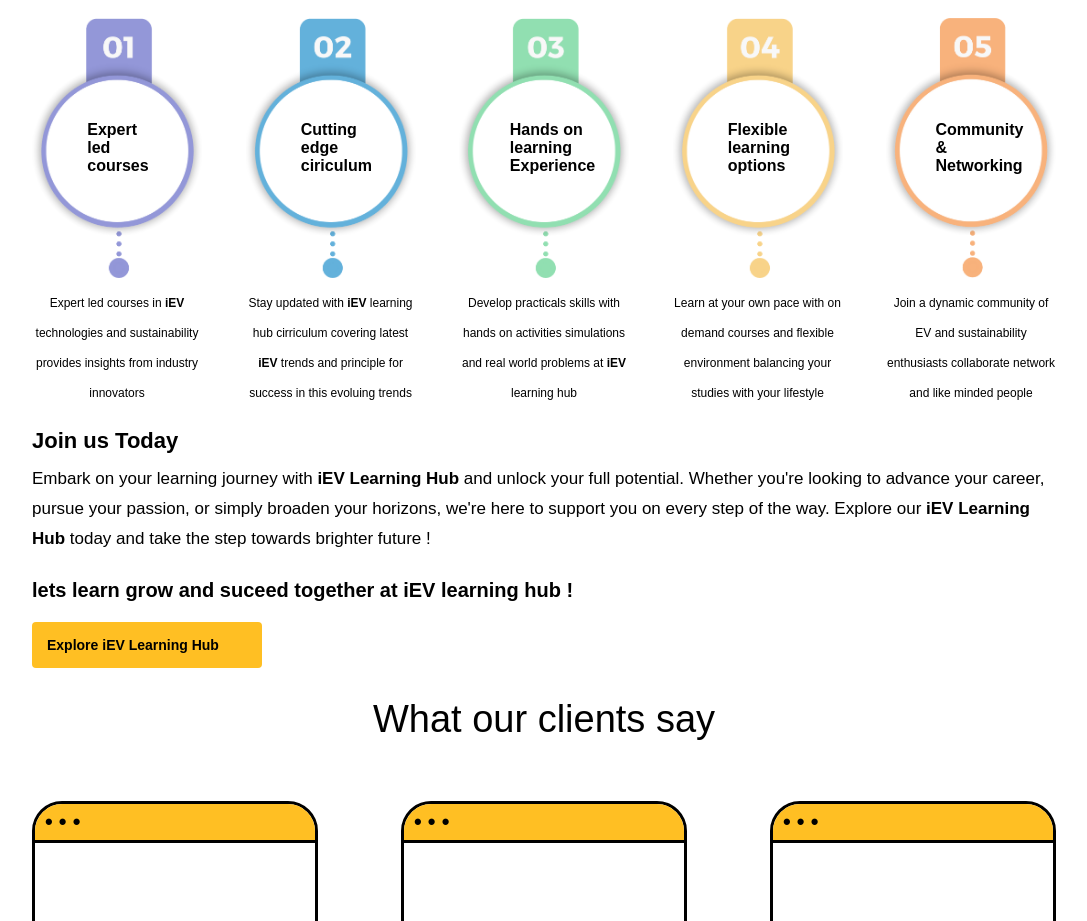
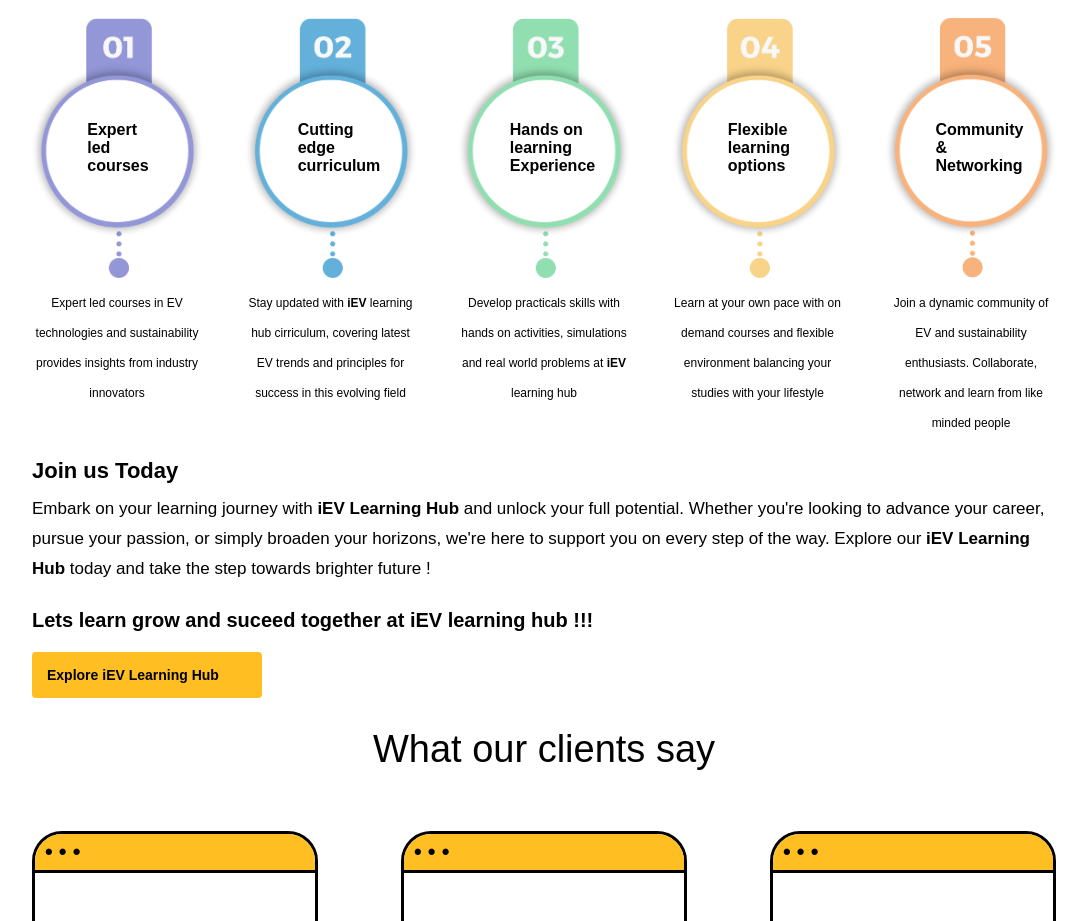
Before and after one commit to iev21/iev-frontend, an Angular app: page / in a window 1280 px wide. Shown: the part 1100-2021 px from the top of the page, without its empty margins (96-1183 px from the left). Built offline with nearby package versions, Linux system fonts and the light colour scheme.

Commit message:
Update home-learning-hub.component.html

```diff
--- a/src/app/home-learning-hub/home-learning-hub.component.html
+++ b/src/app/home-learning-hub/home-learning-hub.component.html
@@ -6,22 +6,22 @@
     <div class="learning__subheading"> Why Choose <span>iEV</span> Learning Hub?</div>
     <div class="learning__journey">
         <div class="div one"><div>Expert led courses</div></div>
-        <div class="div two"><div>Cutting edge ciriculum</div></div>
+        <div class="div two"><div>Cutting edge curriculum</div></div>
         <div class="div three"><div>Hands on learning Experience</div></div>
         <div class="div four"><div>Flexible learning options</div></div>
         <div class="div five"><div>Community & Networking</div></div>
     </div>
     <div class="learning__journey learning__text">
-        <div class="content"><div>Expert led courses in <span>iEV</span> technologies and sustainability provides insights from industry innovators</div></div>
-        <div class="content"><div>Stay updated with <span>iEV</span> learning hub cirriculum covering latest <span>iEV</span> trends and principle for success in this evoluing trends</div></div>
-        <div class="content"><div>Develop practicals skills with hands on activities simulations and real world problems at <span>iEV</span> learning hub </div></div>
+        <div class="content"><div>Expert led courses in EV technologies and sustainability provides insights from industry innovators</div></div>
+        <div class="content"><div>Stay updated with <span>iEV</span> learning hub cirriculum, covering latest EV trends and principles for success in this evolving field</div></div>
+        <div class="content"><div>Develop practicals skills with hands on activities, simulations and real world problems at <span>iEV</span> learning hub </div></div>
         <div class="content"><div>Learn at your own pace with on demand courses and flexible environment balancing your studies with your lifestyle</div></div>
-        <div class="content"><div>Join a dynamic community of EV and sustainability enthusiasts collaborate network and like minded people</div></div>
+        <div class="content"><div>Join a dynamic community of EV and sustainability enthusiasts. Collaborate, network and learn from like minded people</div></div>
     </div>
     <div class="learning__joinus">Join us Today</div>
     <div class="learning__text">Embark on your learning journey with <span (click)="clickOnServices();">iEV Learning Hub</span> and unlock your full potential. Whether you're looking to advance your career, pursue your passion, or simply broaden your horizons, we're here to support you on every step of the way. Explore our <span (click)="clickOnServices();">iEV Learning Hub</span> today and take the step towards brighter future !
     </div>
     <div class="learning__textfinal">
-        lets learn grow and suceed together at <span>iEV</span> learning hub ! </div>
+        Lets learn grow and suceed together at <span>iEV</span> learning hub !!! </div>
     <div class="learning__button" (click)="clickOnServices();"><div>Explore iEV Learning Hub</div></div>
 </div>
```
